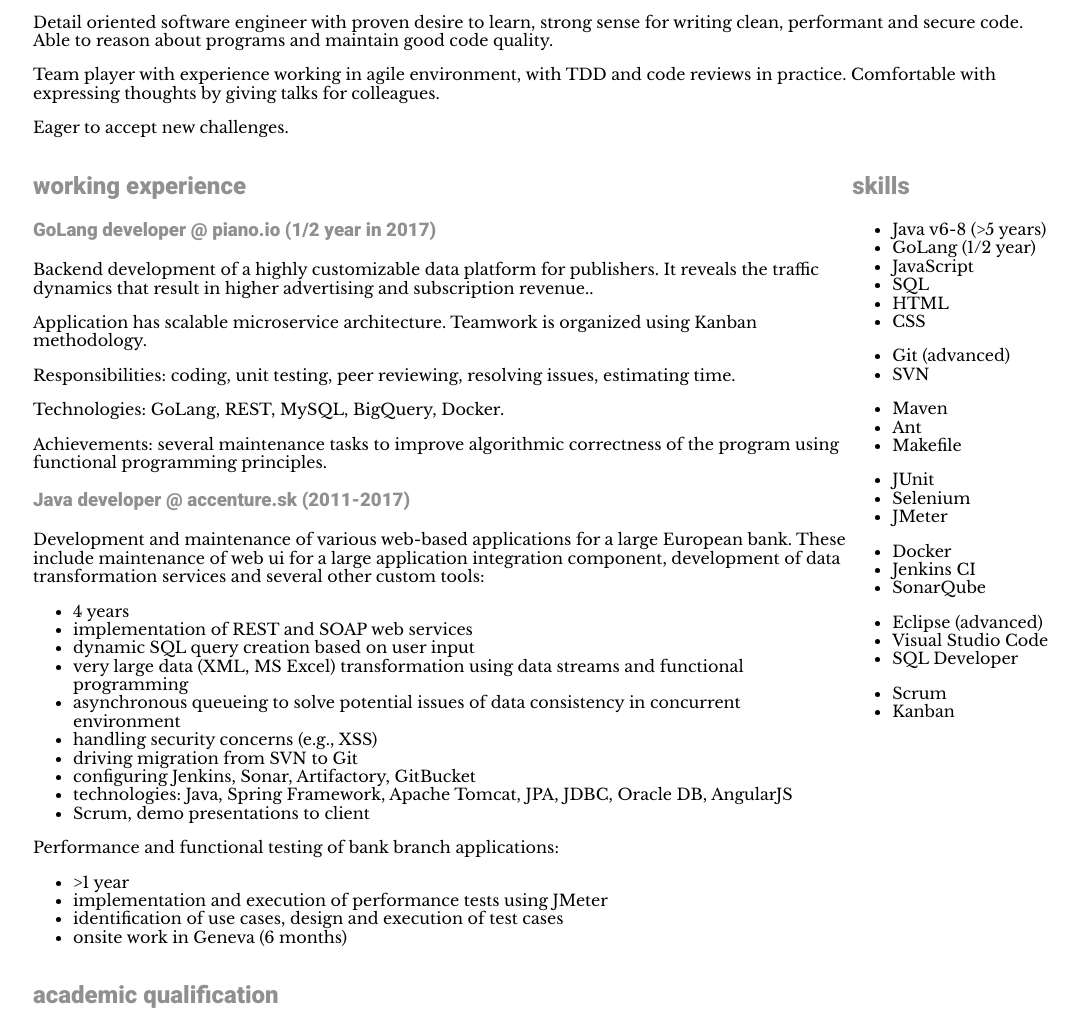
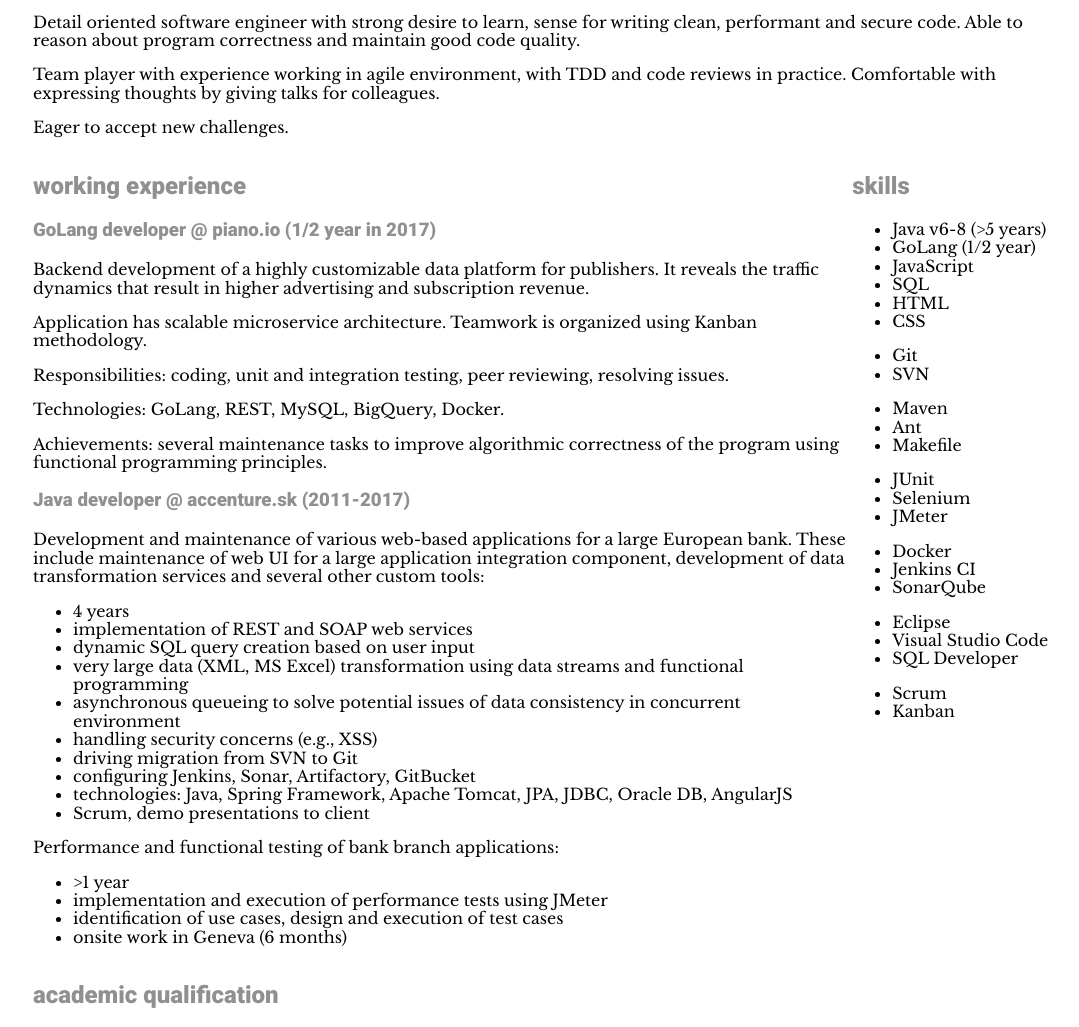
Before and after one commit to fansek/fansek.github.io, a plain HTML site: page index.html in a window 1280 px wide. Shown: the part 211-1238 px from the top of the page, without its empty margins (95-1174 px from the left). Drawn offline with nearby package versions, Linux system fonts and the light colour scheme.

Commit message:
update cv

```diff
--- a/index.html
+++ b/index.html
@@ -58,8 +58,8 @@
                   </div>
             </header>
             <section>
-                  <p>Detail oriented software engineer with proven desire to learn, strong sense for writing clean, performant
-                        and secure code. Able to reason about programs and maintain good code quality.</p>
+                  <p>Detail oriented software engineer with strong desire to learn, sense for writing clean, performant and
+                        secure code. Able to reason about program correctness and maintain good code quality.</p>
                   <p>Team player with experience working in agile environment, with TDD and code reviews in practice. Comfortable
                         with expressing thoughts by giving talks for colleagues.</p>
                   <p>Eager to accept new challenges.</p>
@@ -71,12 +71,11 @@
                               <section>
                                     <h3>GoLang developer @ piano.io (1/2 year in 2017)</h3>
                                     <p>Backend development of a highly customizable data platform for publishers. It reveals
-                                          the traffic dynamics that result in higher advertising and subscription revenue..</p>
+                                          the traffic dynamics that result in higher advertising and subscription revenue.</p>
                                     <p>Application has scalable microservice architecture. Teamwork is organized using Kanban
                                           methodology.
                                     </p>
-                                    <p>Responsibilities: coding, unit testing, peer reviewing, resolving issues, estimating
-                                          time.
+                                    <p>Responsibilities: coding, unit and integration testing, peer reviewing, resolving issues.
                                     </p>
                                     <p>Technologies: GoLang, REST, MySQL, BigQuery, Docker.</p>
                                     <p>Achievements: several maintenance tasks to improve algorithmic correctness of the program
@@ -86,7 +85,7 @@
                               <section>
                                     <h3>Java developer @ accenture.sk (2011-2017)</h3>
                                     <p>Development and maintenance of various web-based applications for a large European bank.
-                                          These include maintenance of web ui for a large application integration component,
+                                          These include maintenance of web UI for a large application integration component,
                                           development of data transformation services and several other custom tools:</p>
                                     <ul>
                                           <li>4 years</li>
@@ -126,7 +125,7 @@
                                     <li>CSS</li>
                               </ul>
                               <ul>
-                                    <li>Git (advanced)</li>
+                                    <li>Git</li>
                                     <li>SVN</li>
                               </ul>
                               <ul>
@@ -145,7 +144,7 @@
                                     <li>SonarQube</li>
                               </ul>
                               <ul>
-                                    <li>Eclipse (advanced)</li>
+                                    <li>Eclipse</li>
                                     <li>Visual Studio Code</li>
                                     <li>SQL Developer</li>
                               </ul>
@@ -158,7 +157,8 @@
             </div>
             <section>
                   <h2>academic qualification</h2>
-                  <p>2006 - 2011 Master’s degree in informatics @ fmph.uniba.sk</p>
+                  <p>2006 - 2011 Master’s degree in informatics @ Faculty of Mathematics, Physics and Informatics, Comenius
+                        University, Bratislava</p>
                   <p>focus on graph theory (master thesis), parallelism, randomization, approximation, artificial intelligence</p>
             </section>
             <section>
```
